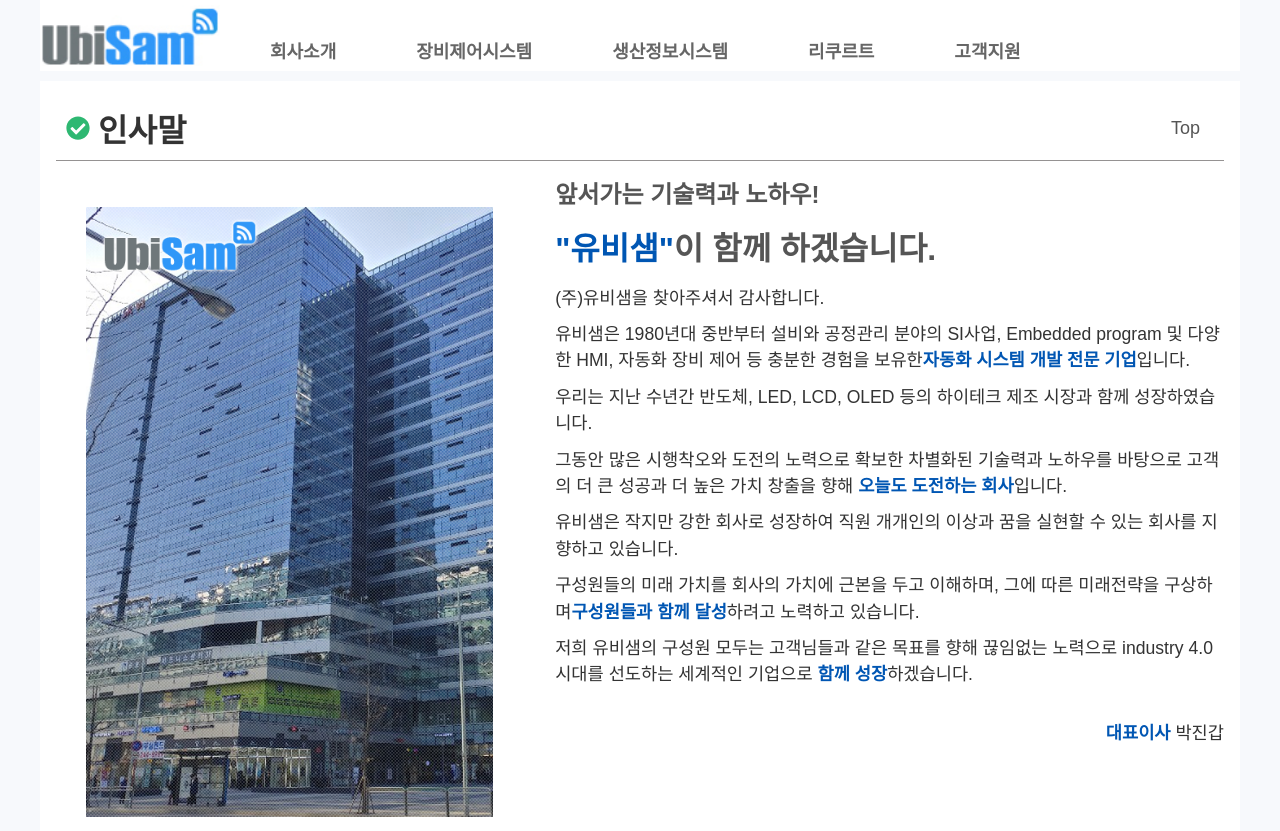
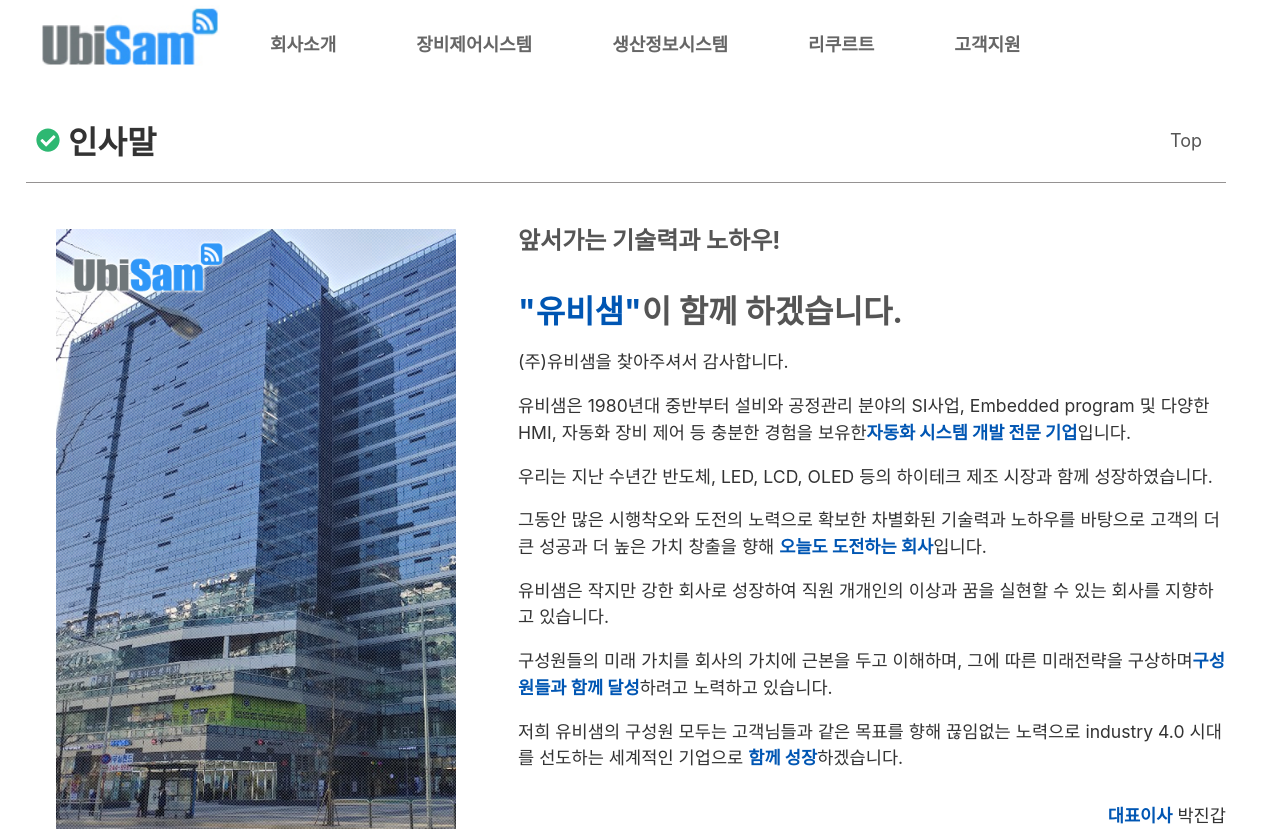
Before and after one commit to xellosPark/UbisamHomePage, a React (Create React App) app in the folder front_end/: page /greetings in a window 1280 px wide. Shown: the top 831 px of the page. Built offline with nearby package versions, Linux system fonts and the light colour scheme.

Commit message:
외각완료

```diff
--- a/front_end/src/App.css
+++ b/front_end/src/App.css
@@ -1,7 +1,4 @@
 
-body {
-  min-width: 1280px;
-}
 
 /* 전체 화면을 채우기 위한 스타일 적용 */
 .full-screen-container {
@@ -17,6 +14,6 @@
   flex-grow: 1; /* 남은 공간을 메인 콘텐츠가 채우도록 설정 */
   padding: 10px;
   display: flex;
-  justify-content: center; /* 수평 가운데 정렬 */
   align-items: center; /* 수직 가운데 정렬 */
+  background-color: white;
 }
--- a/front_end/src/components/Body/main_InfoPage/BusinessOverview.css
+++ b/front_end/src/components/Body/main_InfoPage/BusinessOverview.css
@@ -5,6 +5,7 @@
     max-width: 1200px;
     margin: 0 auto;
     position: relative;
+    padding: 0px 500px;
   }
 
   /* 상단 제목 */
@@ -114,3 +115,11 @@
     font-size: 1rem;
     color: #555;
   }
+
+  /* 레이아웃 축소 방지 */
+@media screen and (max-width: 1200px) {
+  .business-container {
+   width: 1200px; /* 고정된 너비 유지 */
+   padding: 0 20px;
+ }
+}
--- a/front_end/src/components/Body/main_InfoPage/BusinessOverview.js
+++ b/front_end/src/components/Body/main_InfoPage/BusinessOverview.js
@@ -5,6 +5,7 @@
 
 const BusinessOverview = () => {
   return (
+    <div div className="business-container">
       <div className="business-overview-container">
         {/* 상단 인사말 */}
         <div className="business-overview-header">
@@ -65,6 +66,7 @@
         </ul>
       </div>
     </div>
+    </div>
   );
 };
 
--- a/front_end/src/components/Body/main_InfoPage/CompanyHistory.css
+++ b/front_end/src/components/Body/main_InfoPage/CompanyHistory.css
@@ -1,15 +1,3 @@
-/* 전체 요소에 기본 여백과 패딩을 없애고, 박스 크기 모델을 설정 */
-* {
-  margin: 0;
-  padding: 0;
-  box-sizing: border-box;
-}
-
-/* 기본 바디 폰트와 배경색 설정 */
-body {
-  font-family: 'Arial', sans-serif;
-  background-color: #f7f9fc;
-}
 
 /* 타임라인 컨테이너 크기 및 마진 설정 */
 .history-container {
@@ -65,7 +53,7 @@
 .year-circle::after {
   content: '';
   position: absolute;
-  right: -30px; /* 삼각형을 원 오른쪽에 배치 */
+  right: -20px; /* 삼각형을 원 오른쪽에 배치 */
   top: 50%;
   transform: translateY(-50%);
   width: 0;
@@ -77,19 +65,19 @@
 
 /* 각 연도별 색상 지정 */
 .year-circle:nth-child(1) {
-  background-color: #6ab5ff; /* 연도별 색상: 2007 */
+  background-color: #6ab5ff;
 }
 
 .year-circle:nth-child(2) {
-  background-color: #6b9eff; /* 연도별 색상: 2006 */
+  background-color: #6b9eff;
 }
 
 .year-circle:nth-child(3) {
-  background-color: #a97aff; /* 연도별 색상: 2003 */
+  background-color: #a97aff;
 }
 
 .year-circle:nth-child(4) {
-  background-color: #ba77ff; /* 연도별 색상: 2002 */
+  background-color: #ba77ff;
 }
 
 /* 삼각형 색상도 각 연도별 색상에 맞춰 변경 */
@@ -123,23 +111,10 @@
   margin-bottom: 10px;
 }
 
-/* 모바일 디바이스에서의 반응형 디자인 */
-@media (max-width: 768px) {
-  .timeline {
-    padding-left: 0;
-  }
-
-  .year-section {
-    flex-direction: column;
-    align-items: flex-start;
-  }
-
-  .year-circle {
-    margin-bottom: 10px;
-  }
-
-  /* 모바일에서는 선을 가운데에 맞춤 */
-  .timeline::before {
-    left: 50%;
-  }
+/* 레이아웃 축소 방지 */
+@media screen and (max-width: 1200px) {
+  .history-container {
+   width: 1200px; /* 고정된 너비 유지 */
+   padding: 0 20px;
+ }
 }
--- a/front_end/src/components/Body/main_InfoPage/CompanyIntroduction.css
+++ b/front_end/src/components/Body/main_InfoPage/CompanyIntroduction.css
@@ -1,16 +1,7 @@
-/* 전체 페이지를 이미지로 채우기 위한 스타일 */
-html, body, #root {
-  margin: 0;
-  padding: 0;
-  width: 100%;
-}
 
 /* 슬라이드쇼 컨테이너가 전체 화면을 차지하도록 설정 */
 .slideshow-container {
-  width: 100%;
-  height: 100%; /* 화면 전체 높이 */
   display: flex;
-  justify-content: center;
   align-items: center;
   position: relative; /* 네비게이션 점을 위해 상대적 위치 설정 */
   overflow: hidden;
@@ -52,3 +43,9 @@
 .dot.active {
   background-color: black; /* 활성화된 점 색상 변경 */
 }
+
+@media screen and (max-width: 1200px) {
+  .slideshow-container {
+    width: 1200px; /* 고정된 너비 유지 */
+  }
+}
--- a/front_end/src/components/Body/main_InfoPage/Companygreetings.css
+++ b/front_end/src/components/Body/main_InfoPage/Companygreetings.css
@@ -1,93 +1,107 @@
 .company-greetings-container {
+
+
   padding: 1rem;
   background-color: white;
-    max-width: 1200px; /* 최대 너비를 1200px로 제한 */
-    margin: 0 auto; /* 가운데 정렬을 위해 자동 마진 */
-    position: relative; /* relative로 설정하여 Top 링크를 기준으로 배치 */
+  max-width: 1200px; /* 최대 너비를 1200px로 고정 */
+  margin: 0 auto; /* 중앙 정렬 */
+  position: relative;
+  overflow: hidden; /* 오버플로 방지 */
 }
 
 .company-greetings-header {
   display: flex;
-    align-items: center; /* 수직으로 중앙 정렬 */
-    border-bottom: 1px solid #959292; /* 헤더 하단에 회색 선 추가 */
-    padding: 10px ; /* 헤더 내부 여백 */
-    max-width: 1200px; /* 최대 너비를 1200px로 고정 */
-    height: 64px; /* 높이를 64px로 고정 */
-    margin: 0 auto; /* 가운데 정렬 */
+  align-items: center; /* 수직 정렬 */
+  border-bottom: 1px solid #959292; /* 하단에 회색 선 */
+  padding: 10px;
+  max-width: 1200px; /* 최대 너비 1200px */
+  height: 64px; /* 고정 높이 */
+  margin: 0; /* 중앙 정렬 해제 */
+
 }
 
 .check-icon {
-    color: #2eb872; /* 아이콘 색상 설정 */
-    font-size: 1.5rem; /* 아이콘 크기 설정 */
-    margin-right: 0.5rem; /* 아이콘과 제목 사이의 간격 */
+  color: #2eb872;
+  font-size: 1.5rem; /* 아이콘 크기 */
+  margin-right: 0.5rem; /* 아이콘과 제목 사이 여백 */
 }
 
 .company-greetings-title {
-    font-size: 2rem; /* 제목의 폰트 크기 설정 */
-    color: #333; /* 제목 색상 */
-    margin: 0; /* 기본 마진 제거 */
+  font-size: 2rem; /* 제목 크기 */
+  color: #333;
+  margin: 0;
 }
 
 .top-link {
-    font-size: 0.9rem; /* 링크의 폰트 크기 */
-    color: #555; /* 링크 색상 */
-    text-decoration: none; /* 링크의 기본 밑줄 제거 */
-    position: absolute; /* 오른쪽 끝에 고정하기 위해 absolute 사용 */
-    right: 40px; /* 화면의 오른쪽에서 40px 떨어진 위치 */
-    font-size: 18px; /* 링크의 폰트 크기를 18px로 설정 */
+  font-size: 0.9rem;
+  color: #555;
+  text-decoration: none;
+  position: absolute; /* 우측 끝에 고정 */
+  right: 40px; /* 오른쪽에서 40px 떨어짐 */
+  font-size: 18px;
 }
 
 .top-link:hover {
-    text-decoration: underline; /* 마우스 호버 시 밑줄 표시 */
+  text-decoration: underline; /* 마우스 오버 시 밑줄 표시 */
 }
 
 .company-greetings-content {
-    margin-top: 1rem; /* 위쪽 마진 */
-    display: flex; /* 이미지와 텍스트를 가로로 배치하기 위해 flex 사용 */
-    flex-direction: row; /* flex 방향을 가로(row)로 설정 */
-    justify-content: space-between; /* 이미지와 텍스트 사이에 공간을 균등하게 분배 */
+  margin-top: 1rem;
+  display: flex;
+  flex-direction: row; /* 가로 정렬 */
+  justify-content: flex-start; /* 왼쪽 정렬 */
+  align-items: flex-start; /* 상단 맞춤 */
+  overflow: hidden; /* 오버플로 방지 */
 }
 
 .company-greetings-image {
-    width: 40%; /* 이미지가 전체 너비의 40%를 차지 */
-    height: auto; /* 이미지의 비율을 유지 */
-    margin-right: 2rem; /* 이미지와 텍스트 사이의 간격 */
+  width: 400px; /* 고정된 너비를 400px로 설정 */
+  flex-shrink: 0; /* 이미지가 축소되지 않도록 설정 */
+  height: auto; /* 비율 유지 */
+  margin-right: 2rem;
   padding: 30px;
+  object-fit: contain; /* 이미지가 잘리지 않도록 비율 유지 */
 }
 
 .greetings-text {
-    width: 60%; /* 텍스트가 전체 너비의 60%를 차지 */
+  flex-grow: 1; /* 텍스트가 남은 공간을 모두 차지 */
+  text-align: left; /* 텍스트 왼쪽 정렬 */
 }
 
 .greetings-intro {
-    font-size: 1.5rem; /* 소개 텍스트의 폰트 크기 */
-    font-weight: bold; /* 텍스트를 굵게 표시 */
-    color: #555; /* 텍스트 색상 */
+  font-size: 1.5rem;
+  font-weight: bold;
+  color: #555;
 }
 
 .greetings-highlight {
-    font-size: 2rem; /* 강조된 텍스트의 폰트 크기 */
-    color: #555; /* 강조된 텍스트 색상 */
-    margin-bottom: 1rem; /* 아래쪽 마진 */
+  font-size: 2rem;
+  color: #555;
+  margin-bottom: 1rem;
 }
 
 p {
-    font-size: 1.1rem; /* 일반 텍스트의 폰트 크기 */
-    line-height: 1.5; /* 줄 간격 */
-    color: #555; /* 텍스트 색상 */
-    margin-bottom: 1rem; /* 텍스트 간의 아래쪽 간격 */
+  font-size: 1.1rem;
+  line-height: 1.5;
+  color: #555;
+  margin-bottom: 1rem;
 }
 
 strong {
-    color: #0056b3; /* 강조된 텍스트 색상 */
+  color: #0056b3;
 }
 
-  hr {
-    margin: 1rem 0; /* 위아래 간격 */
-    border: none; /* 테두리 없음 */
-    border-top: 1px solid #e5e5e5; /* 위쪽 테두리만 추가 */
+.ceo-signature {
+  text-align: right; /* 우측 정렬 */
+  margin-top: 2rem;
 }
-  .ceo-signature {
-    text-align: right; /* 오른쪽 정렬 */
-    margin-top: 2rem; /* 위쪽에 약간의 간격 추가 */
+
+/* 반응형 스타일 - 창이 줄어들 때에도 왼쪽 고정 요소 유지 */
+@media screen and (max-width: 1200px) {
+  .company-greetings-container {
+      width: 1200px; /* 창이 줄어들 때 너비 100% */
+;
   }
+
+
+}
--- a/front_end/src/components/Header/Header.css
+++ b/front_end/src/components/Header/Header.css
@@ -2,7 +2,6 @@
 .header {
   display: flex;
   justify-content: space-between;
-  align-items: center;
   background-color: white;
   padding-top: 5px;
   max-width: 1200px;
@@ -12,7 +11,7 @@
 
 .logo {
   display: flex;
-  align-items: center;
+
   font-weight: bold;
   margin-right: 50px;
 }
@@ -84,7 +83,6 @@
 /* 서브메뉴 항목 스타일 */
 .menu-item {
   padding: 10px 10px; /* 위아래로 공간 추가 */
-  color: #666 !important; /* 글자 색상 검정으로 유지 */
   margin-right: 10px;
 }
 
@@ -103,10 +101,11 @@
 
 .dropdown li:hover {
   background-color: #2D97F7;
+  color: white;
 }
 
 .dropdown li a:hover {
-  color:white !important; /* 글자 색상 검정으로 유지 */
+  color:white; /* 글자 색상 검정으로 유지 */
 }
 
 
@@ -135,12 +134,16 @@
 }
 
 /* 화면이 작아졌을 때도 가로 정렬을 유지 */
-@media (max-width: 768px) {
+@media (max-width: 1200px) {
   .nav {
     justify-content: space-between; /* 줄어든 화면에서 간격을 균등하게 유지 */
   }
 
-  .nav li {
+  .nav li{
     margin: 0 10px;
   }
+
+  .logo {
+    margin: 0 30px;
+  }
 }
--- a/front_end/src/components/footer/Footer.css
+++ b/front_end/src/components/footer/Footer.css
@@ -2,6 +2,7 @@
 .footer{
   background-color: white;
 }
+
 .footer-nav {
   background-color: #F7F7F7;
   border-bottom: 1px solid #e5e5e5;
@@ -38,7 +39,6 @@
   padding: 10px 20px;
   align-items: center;
   background-color: white;
-
 }
 
 .footer-left {
@@ -106,3 +106,19 @@
   background-color: #918c8c;
   margin: 4px 10px;
 }
+
+/* 레이아웃 축소 방지 */
+@media screen and (max-width: 1200px) {
+  .footer-content, .footer-bottom, .footer-nav {
+    width: 1200px; /* 고정된 너비 유지 */
+    padding: 0 20px;
+  }
+
+  .footer-left, .footer-right {
+    text-align: center; /* 텍스트 정렬을 중앙으로 */
+  }
+
+  .qr-code {
+    margin: 20px auto;
+  }
+}
--- a/front_end/src/index.css
+++ b/front_end/src/index.css
@@ -6,8 +6,3 @@
   -webkit-font-smoothing: antialiased;
   -moz-osx-font-smoothing: grayscale;
 }
-
-code {
-  font-family: source-code-pro, Menlo, Monaco, Consolas, 'Courier New',
-    monospace;
-}
```
Lines whose indentation alone changed are shown as unchanged.
